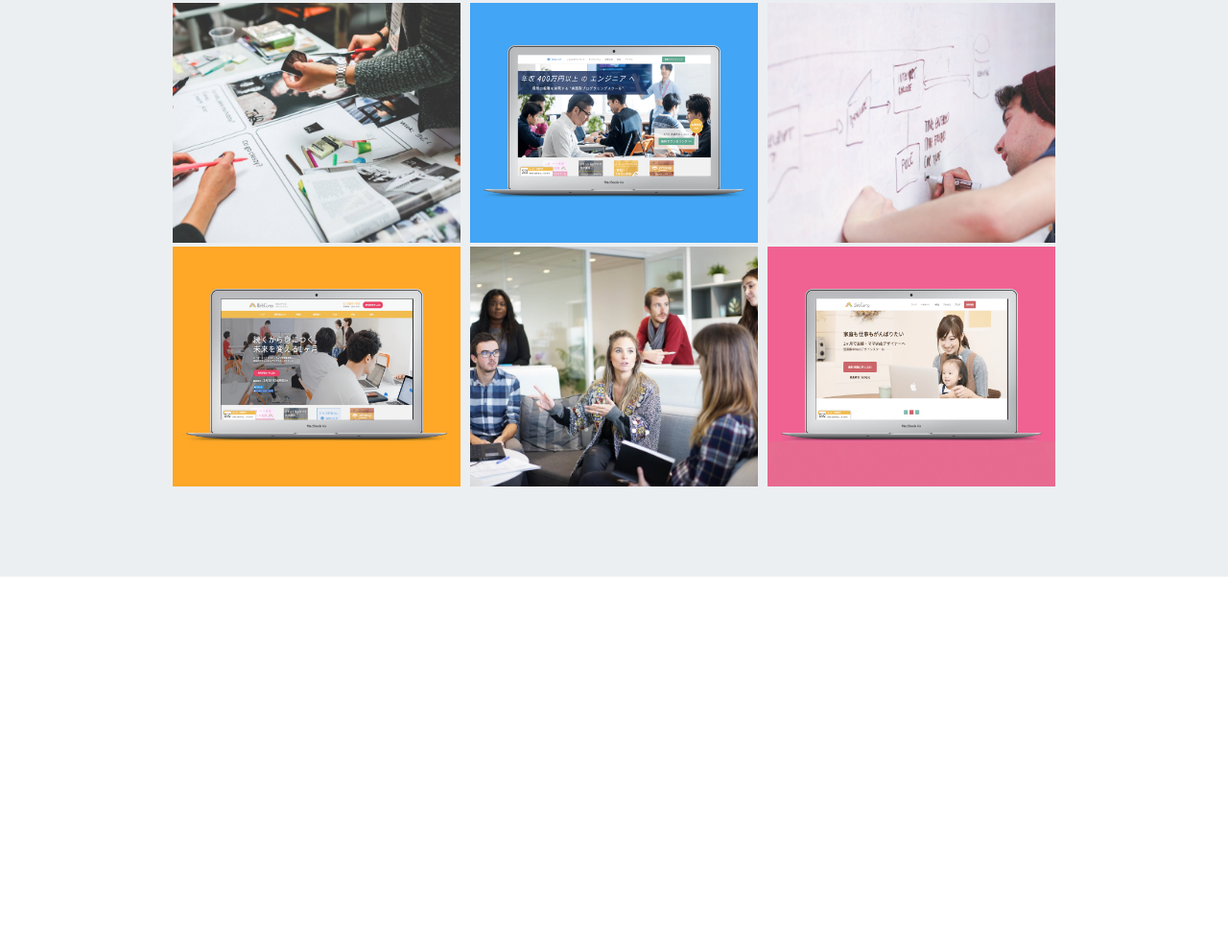
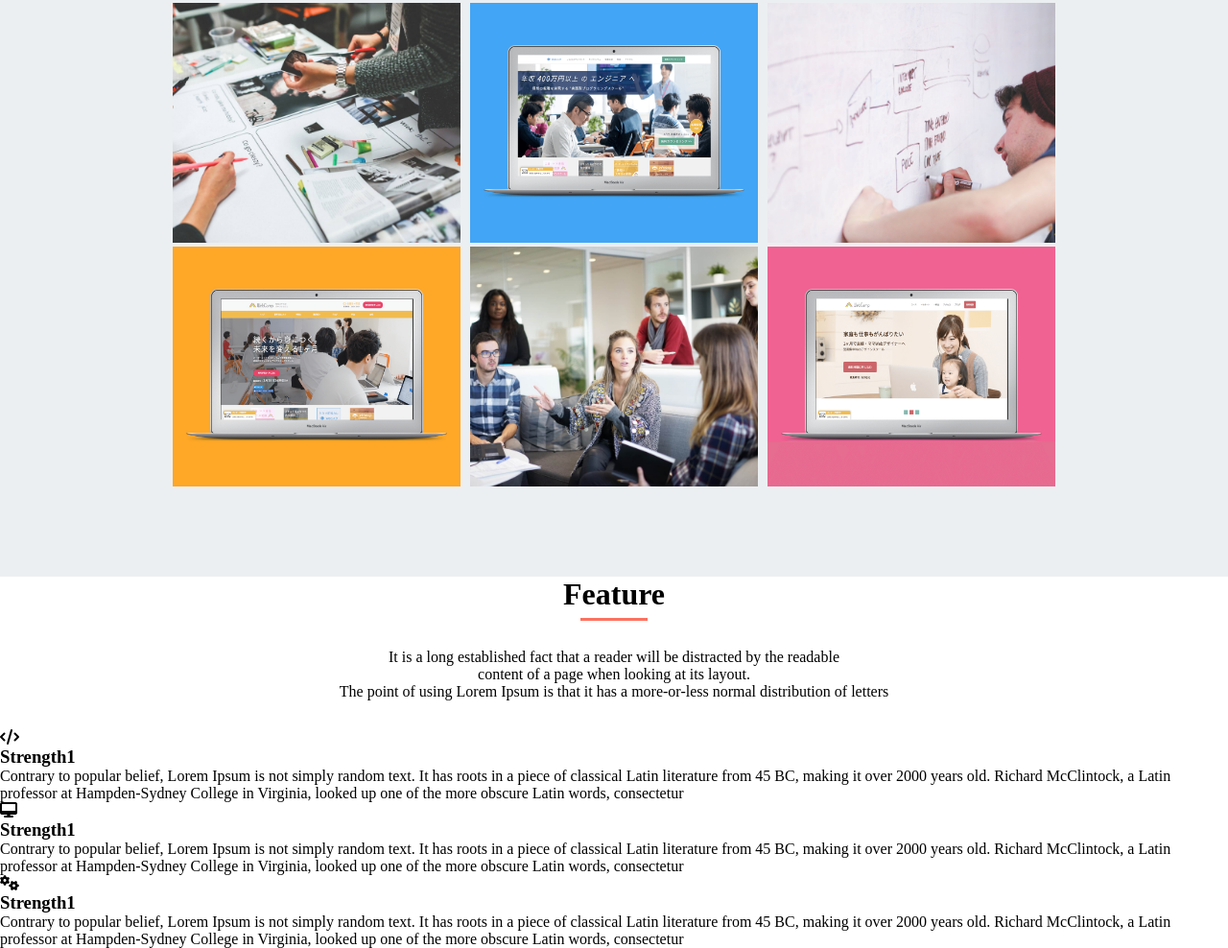
Before and after one commit to kanami55/Application-issues, a website: page index.html in a window 1280 px wide. Shown: the part 966-1954 px from the top of the page at 96% size. Before the commit the page ends 1567 px from the top, so only its background shows below. Drawn offline with Linux system fonts and the light colour scheme.

Commit message:
[Add] featureコード追加

```diff
--- a/index.html
+++ b/index.html
@@ -4,6 +4,9 @@
     <meta charset="UTF-8">
     <meta http-equiv="X-UA-Compatible" content="IE=edge">
     <meta name="viewport" content="width=device-width, initial-scale=1.0">
+    <!--fontawsomeの読み込み-->
+    <script src="https://kit.fontawesome.com/4b4cd959ca.js" crossorigin="anonymous">
+    </script>
     <!--cssの読み込み-->
     <link rel="stylesheet" href="./css/style.css" />
     <title>Document</title>
@@ -60,13 +63,39 @@
         </div>
     </section>
     <!--feature-->
-    <section class="feature"></section>
+    <section class="feature">
+        <div class="feature_inner">
+            <h2 class="title">Feature</h2>
+            <p class="content_text">It is a long established fact that a reader will be distracted by the readable<br>
+                content of a page when looking at its layout.<br>
+                The point of using Lorem Ipsum is that it has a more-or-less normal distribution of letters
+            </p>
+            <div class="feature_flex">
+                <div class="feature_item">
+                    <i class="fas fa-code"></i>
+                    <h3 class="item_titile">Strength1</h3>
+                    <p class="item_text">Contrary to popular belief, Lorem Ipsum is not simply random text. It has roots in a piece of classical Latin literature from 45 BC, making it over 2000 years old. Richard McClintock, a Latin professor at Hampden-Sydney College in Virginia, looked up one of the more obscure Latin words, consectetur</p>
+                </div>
+                <div class="feature_item">
+                    <i class="fas fa-desktop"></i>
+                    <h3 class="item_titile">Strength1</h3>
+                    <p class="item_text">Contrary to popular belief, Lorem Ipsum is not simply random text. It has roots in a piece of classical Latin literature from 45 BC, making it over 2000 years old. Richard McClintock, a Latin professor at Hampden-Sydney College in Virginia, looked up one of the more obscure Latin words, consectetur</p>
+                </div>
+                <div class="feature_item">
+                    <i class="fas fa-cogs"></i>
+                    <h3 class="item_titile">Strength1</h3>
+                    <p class="item_text">Contrary to popular belief, Lorem Ipsum is not simply random text. It has roots in a piece of classical Latin literature from 45 BC, making it over 2000 years old. Richard McClintock, a Latin professor at Hampden-Sydney College in Virginia, looked up one of the more obscure Latin words, consectetur</p>
+                </div>
+            </div>
+        </div>
+    </section>
     <!--profile-->
     <section class="profile"></section>
     <!--contact-->
     <section class="contact"></section>
     <!--footer-->
-    <footer></footer>
+    <footer>
+    </footer>
 
 </body>
 </html>
```
